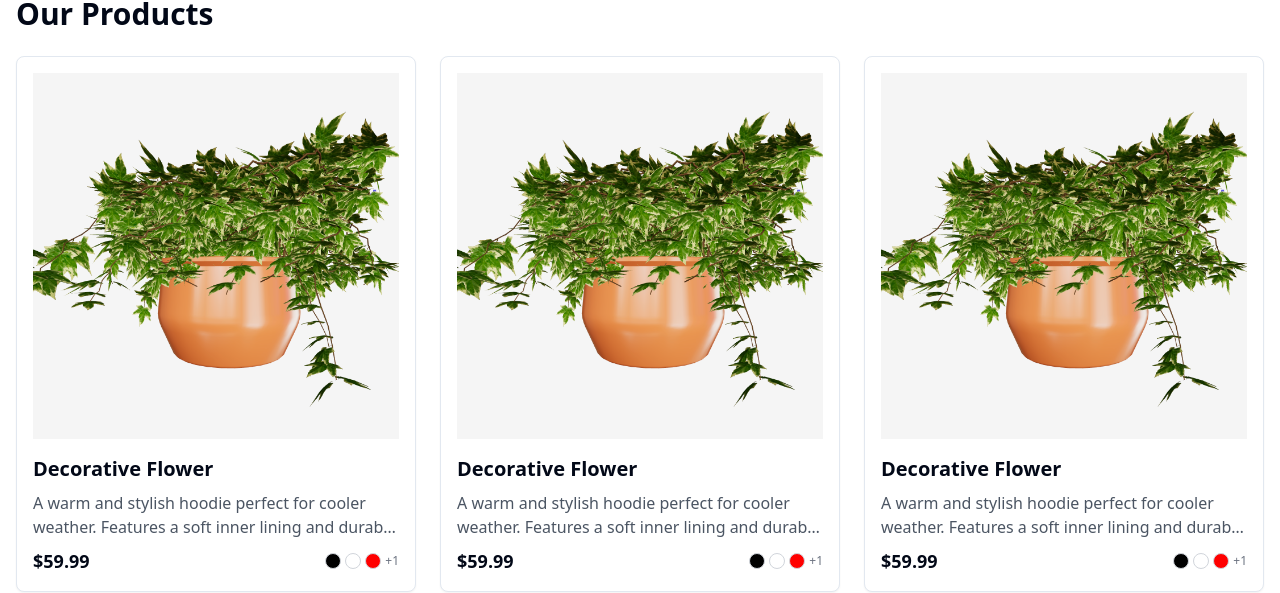
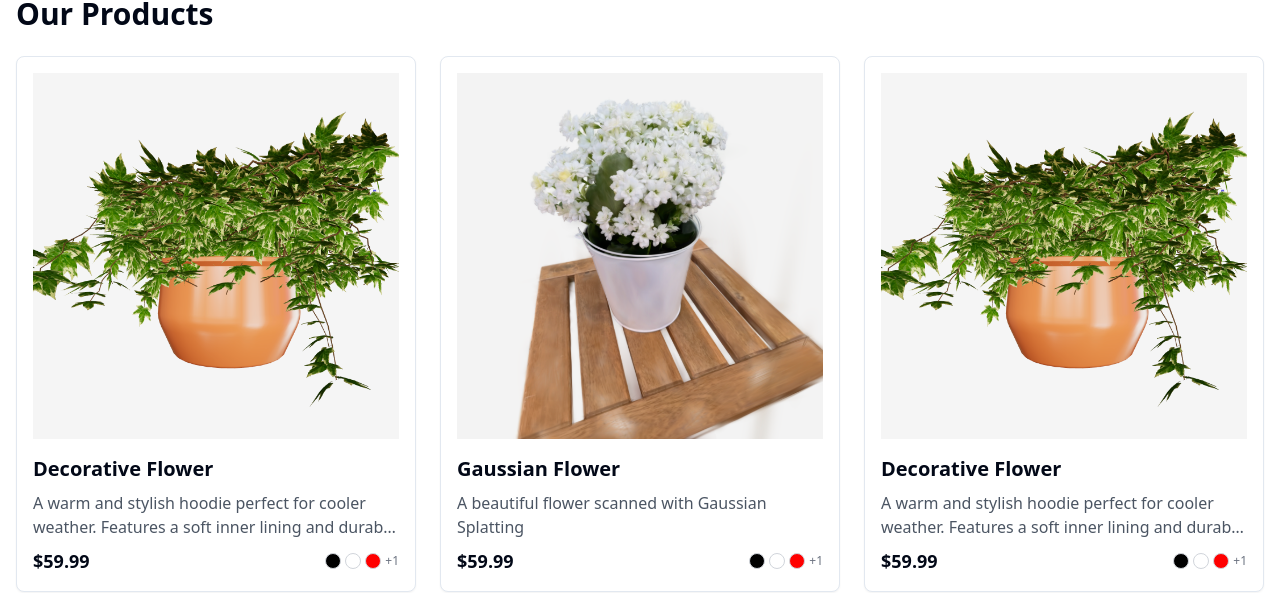
Before and after one commit to cyango/cyango-ecommerce-example, a React (Vite) app: page / in a window 1280 px wide. Shown: the part 556-1149 px from the top of the page. Built offline with nearby package versions, Linux system fonts and the light colour scheme.

Commit message:
added another

```diff
--- a/src/App.tsx
+++ b/src/App.tsx
@@ -5,7 +5,7 @@ import { Product } from "./types/product";
 import ProductPage from "./components/ProductPage";
 import ProductList from "./components/ProductList";
 import item3 from "./images/item3.png";
-
+import item4 from "./images/item4.png";
 const App: React.FC = () => {
   // Create a ref to store iframe references
   const iframeRefs = useRef<{ [key: string]: HTMLIFrameElement | null }>({});
@@ -186,21 +186,21 @@ const App: React.FC = () => {
     },
     {
       id: "product-2",
-      name: "Decorative Flower",
+      name: "Gaussian Flower",
       price: 59.99,
       description:
-        "A warm and stylish hoodie perfect for cooler weather. Features a soft inner lining and durable outer material.",
+        "A beautiful flower scanned with Gaussian Splatting",
       media: [
         {
           type: "iframe",
-          src: "https://www.cyango.com/story/66b9ca9aefd30bd7f6327350/?entity=entity_ea00e8a6-9343-4b70-8223-4340606504d8",
-          thumbnailSrc: item3,
+          src: "https://www.cyango.com/story/66b9ca9aefd30bd7f6327350?scene=scene_fd5cd5dd-806e-4d2a-8461-caafd1d29ca1",
+          thumbnailSrc: item4,
           iframeId: "hoodie-iframe"
         },
         {
           type: "image",
-          src: item3,
-          thumbnailSrc: item3,
+          src: item4,
+          thumbnailSrc: item4,
         },
       ],
       specifications: [
```
Also changed, not shown: src/images/item4.png (added).
